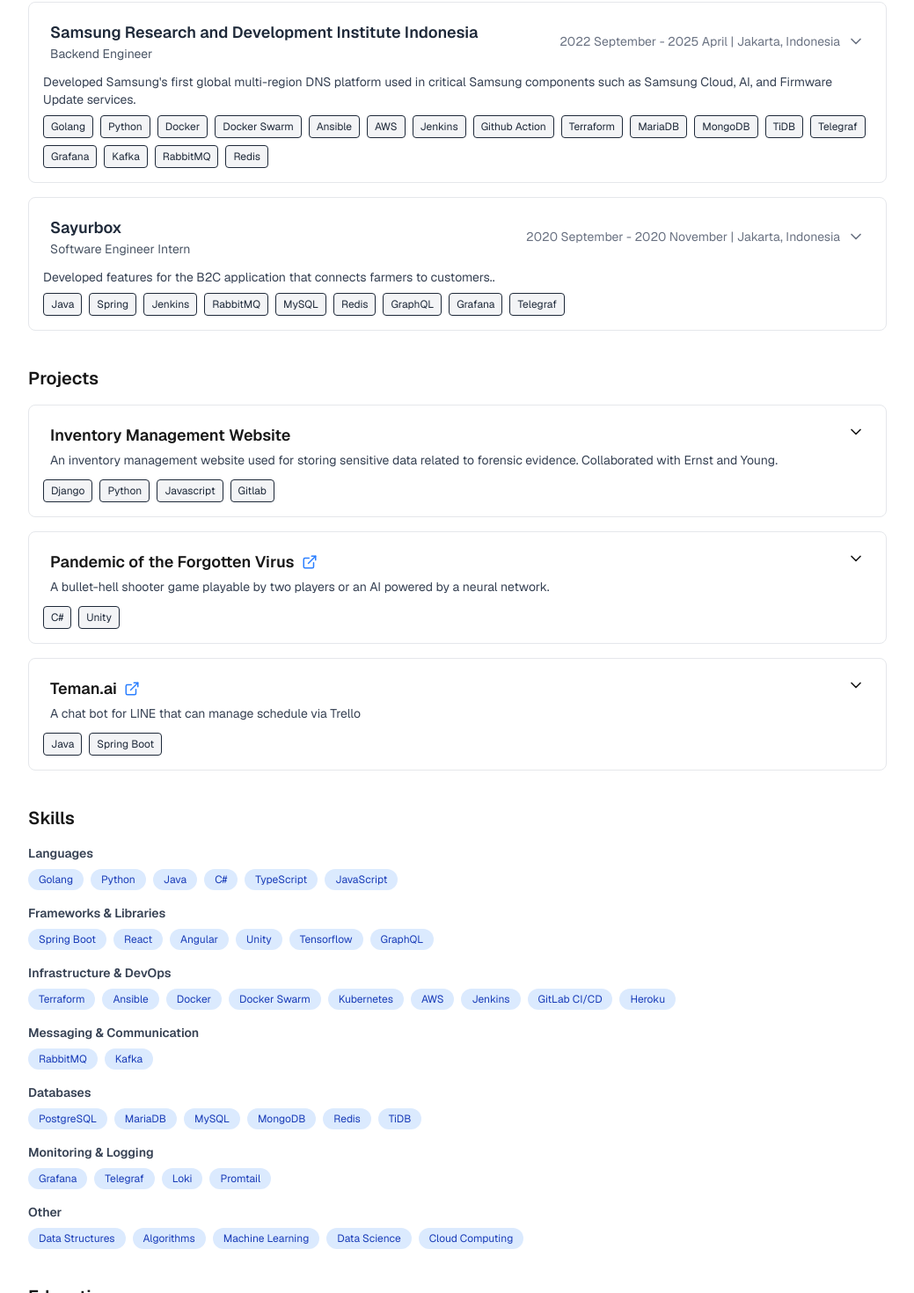
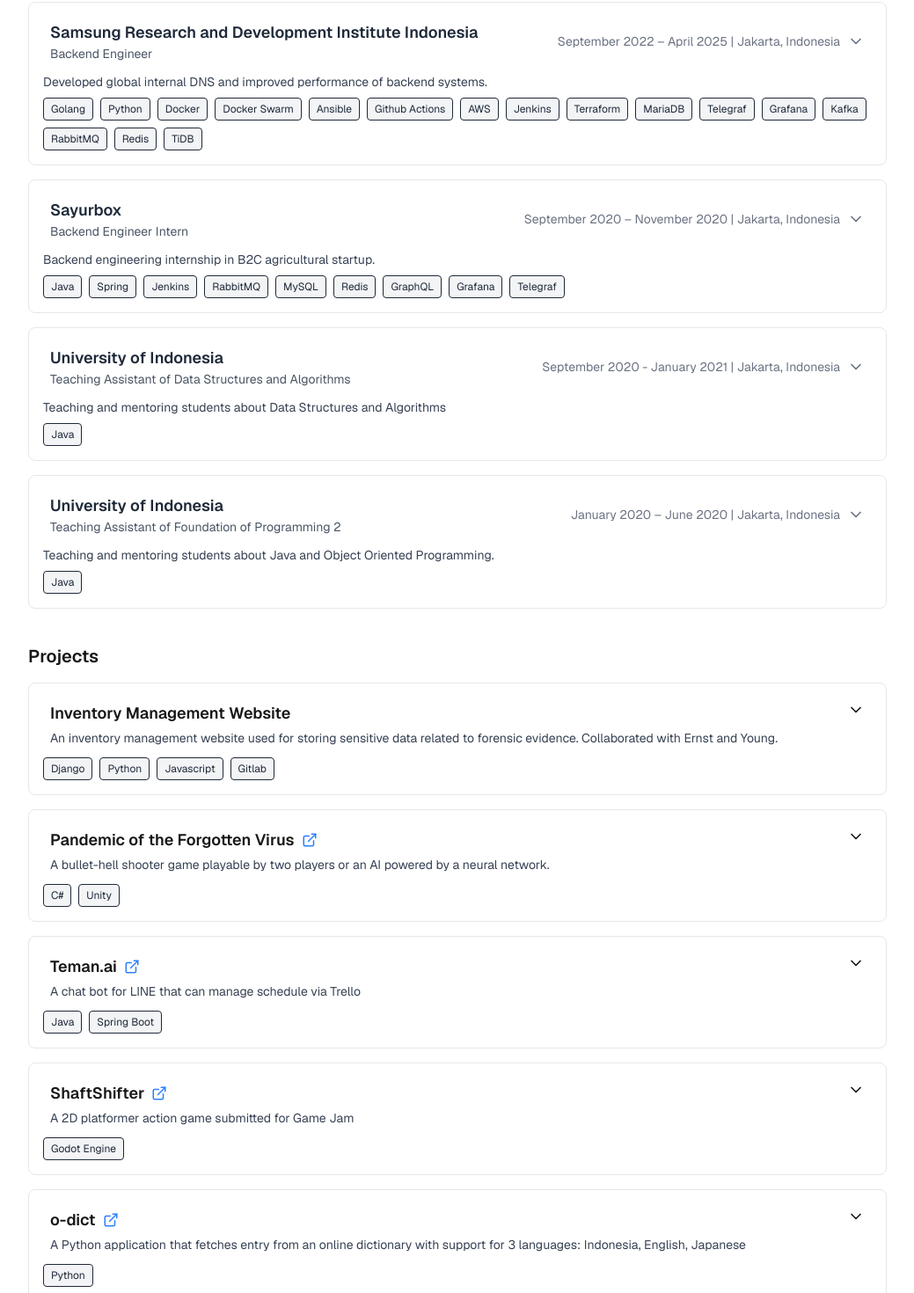
Before and after one commit to racendol/racendol.github.io, a Next.js app: page / in a window 1280 px wide. Shown: the part 414-1884 px from the top of the page at 88% size, without its empty margins (120-1159 px from the left). Built offline with nearby package versions, Linux system fonts and the light colour scheme.

Commit message:
refactored details with interface and change work details

```diff
--- a/src/app/details.tsx
+++ b/src/app/details.tsx
@@ -1,11 +1,79 @@
-export const contact = {
+export interface LanguagePair {
+  en: string;
+  ja: string;
+}
+
+export type Summary = LanguagePair
+
+export interface Organization{}
+
+export interface Contact {
+    name: string;
+  email: string;
+  github: string;
+  linkedin: string;
+}
+
+export interface Education {
+  school: string;
+  degree: LanguagePair;
+  gpa: string;
+  year: string;
+  location?: string;
+}
+
+export type Certification = LanguagePair
+
+export type LanguageSkill = LanguagePair
+
+export interface GroupedSkills {
+  [key: string]: (string | LanguagePair)[];
+}
+
+export type ProjectDetail = LanguagePair
+
+export interface Project {
+  id: string;
+  title: LanguagePair;
+  description: LanguagePair;
+  techStack: string[];
+  link?: string;
+  details: ProjectDetail[];
+}
+
+export type ExperienceDetail = LanguagePair
+
+export type Achievement = LanguagePair
+
+export interface Experience {
+  company: LanguagePair;
+  position: LanguagePair;
+  location: LanguagePair;
+  period: LanguagePair;
+  description: LanguagePair;
+  techStack: string[];
+  details: ExperienceDetail[];
+  achievements: Achievement[];
+}
+
+export interface PortofolioData {
+  contact: Contact;
+  education: Education[];
+  certifications: Certification[];
+  languageSkills: LanguageSkill[];
+  groupedSkills: GroupedSkills;
+  projects: Project[];
+  experience: Experience[];
+}
+
+export const contact: Contact = {
     name: "Rocky Arkan Adnan Ahmad",
   email: "rocky.arkan259 [at] gmail.com",
   github: "https://github.com/racendol",
   linkedin: "https://linkedin.com/in/rocky-arkan-951a45129"
 };
 
-export const education = [
+export const education: Education[] = [
   {
     school: "Universitas Indonesia",
     degree: { en: "Bachelor of Computer Science", ja: "コンピュータサイエンス学士" },
@@ -14,17 +82,17 @@
   }
 ];
 
-export const certifications = [
+export const certifications: Certification[] = [
   { en: "Japanese Language Proficiency Test (JLPT) N2", ja: "日本語能力試験 (JLPT) N2" }
 ];
 
-export const languageSkills = [
+export const languageSkills: LanguageSkill[] = [
   { en: "Indonesia (Native)", ja: "インドネシア語(ネイティブレベル)" },
   { en: "English (Business Level)", ja: "英語(ビジネスレベル)" },
   { en: "Japanese (Business Level)", ja: "日本語(ビジネスレベル)" }
 ];
 
-export const groupedSkills = {
+export const groupedSkills: GroupedSkills = {
   "Languages": ["Golang", "Python", "Java", "C#", "TypeScript", "JavaScript"],
   "Frameworks & Libraries": [
     "Spring Boot", "React", "Angular", "Unity", "Tensorflow", "GraphQL"
@@ -44,7 +112,8 @@
     { en: "Cloud Computing", ja: "クラウドコンピューティング" }
   ]
 };
-export const projects = [
+
+export const projects: Project[] = [
   {
     id: "s1",
     title: {
@@ -142,131 +211,225 @@
       },
     ],
   },
+    {
+    id: "s4",
+    title: {
+        en: "ShaftShifter",
+        ja: "ShaftShifter",
+    },
+    description: {
+        en: "A 2D platformer action game submitted for Game Jam",
+        ja: "ゲームジャムに提出した2Dプラットフォーマーアクションゲーム。",
+    },
+    techStack: ["Godot Engine"],
+    link: "https://racendol.itch.io/shaft-shifter",
+    details: [
+        {
+        en: "Developed the core gameplay mechanics, such as resource management between switching maps and switching between characters",
+        ja: "マップ切り替えやキャラクター切り替えにおけるリソース管理など、ゲームプレイのコアメカニクスを開発。",
+        },
+        {
+        en: "Designed and developed map and boss level, and also combat mechanics for each boss and characters.",
+        ja: "マップやボスステージの設計・開発、各ボスやキャラクターの戦闘メカニクスも実装。",
+        },
+        {
+        en: "Developed the enemy AI with simple tracking algorithm.",
+        ja: "簡易的な追跡アルゴリズムを用いた敵AIを開発。",
+        },
+        {
+        en: "Developed using Godot Engine and Godot Language.",
+        ja: "Godot EngineとGodot言語で開発。",
+        },
+    ],
+    },
+    {
+    id: "s5",
+    title: {
+        en: "o-dict",
+        ja: "o-dict",
+    },
+    description: {
+        en: "A Python application that fetches entry from an online dictionary with support for 3 languages: Indonesia, English, Japanese",
+        ja: "インドネシア語・英語・日本語に対応したオンライン辞書から語彙を取得するPythonアプリケーション。",
+    },
+    techStack: ["Python"],
+    link: "https://github.com/racendol/o-dict",
+    details: [
+        {
+        en: "Developed the design for API calling to each dictionary.",
+        ja: "各辞書へのAPI呼び出し設計・開発を担当。",
+        },
+        {
+        en: "Uses beautifulsoup4 for HTML parsing.",
+        ja: "HTML解析にはbeautifulsoup4を使用。",
+        },
+        {
+        en: "Developed using Python with tkinter for displaying UI.",
+        ja: "UI表示にはtkinterを用い、Pythonで開発。",
+        },
+    ],
+    }
 ];
 
-export const experience = [
+const teachingAssistantUiExpDDP2: Experience = {
+  company: { en: "University of Indonesia", ja: "インドネシア大学" },
+  position: { en: "Teaching Assistant of Foundation of Programming 2", ja: "プログラミング基礎2のティーチングアシスタント" },
+  location: { en: "Jakarta, Indonesia", ja: "ジャカルタ、インドネシア" },
+  period: { en: "January 2020 – June 2020", ja: "2020年1月〜6月" },
+  description: {
+    en: "Teaching and mentoring students about Java and Object Oriented Programming.",
+    ja: "Javaおよびオブジェクト指向プログラミングについて学生に指導とメンタリングを実施。",
+  },
+  techStack: ["Java"],
+  details: [
     {
+      en: "Mentored students about Java and Object Oriented Programming concepts, such as inheritance, polymorphism, interface, and abstract classes.",
+      ja: "継承、ポリモーフィズム、インターフェース、抽象クラスなどのオブジェクト指向プログラミングの概念について学生たちに指導。",
+    },
+  ],
+  achievements: [
+    {
+      en: "Created test problems and graded students work with 1-on-1  sessions.",
+      ja: "テスト問題の作成および1対1のセッションによる学生の課題評価を担当。",
+    }
+  ]
+};
+
+const teachingAssistantUiExpSDA: Experience = {
+  company: { en: "University of Indonesia", ja: "インドネシア大学" },
+  position: { en: "Teaching Assistant of Data Structures and Algorithms", ja: "データ構造とアルゴリズムのティーチングアシスタント" },
+  location: { en: "Jakarta, Indonesia", ja: "ジャカルタ、インドネシア" },
+  period: { en: "September 2020 - January 2021", ja: "2020年9月〜2021年1月" },
+  description: {
+    en: "Teaching and mentoring students about Data Structures and Algorithms",
+    ja: "データ構造とアルゴリズムについて学生に指導とメンタリングを実施。",
+  },
+  techStack: ["Java"],
+  details: [
+    {
+      en: "Mentored students about Data Structures and Algorithms concepts: Recursion, Sliding windows (Kadane's), Binary Search, Dynamic Programming, Stack & Queue, Linked List, Tree,  BFS & DFS, Priority Queue, Graph Traversal, and Djikstra",
+      ja: "再帰、スライディングウィンドウ (カデーン法)、二分探索、動的計画法、スタックとキュー、連結リスト、木構造、BFSとDFS、優先度付きキュー、グラフ探索、ダイクストラ法などの概念を学生たちに指導。",
+    },
+  ],
+  achievements: [
+    {
+      en: "Created test problems and graded students work with 1-on-1 sessions.",
+      ja: "テスト問題の作成および1対1のセッションによる学生の課題評価を担当。",
+    }
+  ]
+};
+
+const tomatoExperience: Experience = {
   company: { en: "Tomato Co. Ltd.", ja: "株式会社トマト" },
   position: { en: "Software Engineer", ja: "ソフトウェアエンジニア" },
-    location: { en: "Tokyo, Japan", ja: "東京、日本" },
-    period: { en: "2025 April - Present", ja: "2025年4月 - 現在" },
+  location: { en: "Tokyo, Japan", ja: "日本、東京" },
+  period: { en: "April 2025 – Present", ja: "2025年4月〜現在" },
   description: {
-      en: "Led a team of engineers in developing the company's in-house management software.",
-      ja: "社内管理ソフトウェアの開発を担当し、エンジニアチームをリード。"
+    en: "Internal full-stack management system development and team leadership.",
+    ja: "社内のフルスタック管理システムの開発およびチームリーダーとしての指導。",
   },
   techStack: ["Java", "Spring", "Angular", "React", "Typescript", "PostgreSQL"],
   details: [
     {
-        en: "Developed the full-stack CRUD in-house management system software using Spring Boot (Java) for the backend and Angular & React for the frontend.",
-        ja: "バックエンドにSpring Boot (Java)、フロントエンドにAngularおよびReactを使用して、社内管理システムのフルスタック開発を担当。"
+      en: "Developed a full-stack internal visitor management system (Spring Boot/Angular/React), digitizing operations previously done on paper through QR code integration and automated email notifications, streamlined operations and save hours of manual processing time.",
+      ja: "紙ベースで行われていた業務をQRコードの統合と自動メール通知を使用してデジタル化することで、社内の訪問者管理システム（Spring Boot/Angular/React）をフルスタックで開発し、業務を効率化して数時間の手作業を削減しました。",
+    },
+  ],
+  achievements: [
+    {
+      en: "Led a team composed of junior developers as team leader, teaching and mentoring on Spring Boot, MVC architecture, REST API, Database, and SOLID principles.",
+      ja: "チームリーダーとして若手開発者で構成されたチームを指導し、Spring Boot、MVCアーキテクチャ、REST API、データベース、およびSOLID原則について教育とメンタリングを行いました。",
+    }
+  ]
+};
+
+
+const samsungExperience: Experience = {
+  company: {
+    en: "Samsung Research and Development Institute Indonesia",
+    ja: "サムスン研究開発インスティテュートインドネシア",
+  },
+  position: { en: "Backend Engineer", ja: "バックエンドエンジニア" },
+  location: { en: "Jakarta, Indonesia", ja: "インドネシア、ジャカルタ" },
+  period: { en: "September 2022 – April 2025", ja: "2022年9月〜2025年4月" },
+  description: {
+    en: "Developed global internal DNS and improved performance of backend systems.",
+    ja: "グローバル社内DNSの開発およびバックエンドシステムのパフォーマンス改善。",
+  },
+  techStack: [
+    "Golang", "Python", "Docker", "Docker Swarm", "Ansible", "Github Actions",
+    "AWS", "Jenkins", "Terraform", "MariaDB", "Telegraf", "Grafana",
+    "Kafka", "RabbitMQ", "Redis", "TiDB"
+  ],
+  details: [
+    {
+      en: "Developed Samsung’s first global, multi-region internal DNS platform using Golang, serving critical components like Samsung Cloud, AI, and Firmware Update services with 99.99% uptime target. Achieved a 30% cost reduction and improved security compared to competitor products such as AWS Route 53.",
+      ja: "Golangを用いてサムスン初のグローバルなマルチリージョン内部DNSプラットフォームを開発し、Samsung Cloud、AI、ファームウェアアップデートなどの重要なコンポーネントに99.99%の稼働率で提供。AWS Route 53などの競合製品と比較して、コストを30%削減しセキュリティを向上させました。",
     },
     {
-        en: "Implemented features including email notifications, QR code check-in, and data export to CSV using REST API and MVC architecture.",
-        ja: "REST APIとMVCアーキテクチャでメール通知、QRコードによるチェックイン、CSV形式でのデータエクスポート機能を実装。"
+      en: "Integrated AWS CLI and Terraform support, enabling use as a drop-in replacement in Infrastructure as Code setups for other projects. Eliminated manual operations and automated deployment workflows across multiple projects.",
+      ja: "AWS CLIとTerraformのサポートを統合し、他プロジェクトのInfrastructure as Code構成で代替として使用可能に。手作業を排除し、複数プロジェクトでのデプロイワークフローを自動化しました。",
     },
     {
-        en: "Communicated in both Japanese and English with team members and management.",
-        ja: "チームメンバーやマネージャーと日本語および英語でコミュニケーションを実施。"
+      en: "Communicated using English with teams across the globe.",
+      ja: "英語で国際のチームをコミュニケーションしました。",
     }
   ],
   achievements: [
     {
-        en: "Led a team of engineers, delegated tasks, managed schedules, and contributed to development.",
-        ja: "エンジニアチームをリードし、タスクの割り当てやスケジュール管理を行いながら、開発にも貢献。"
+      en: "Designed system for asynchronous replication using Kafka, enabling users to create and replicate data across the globe. Achieved maximum 60 seconds replicate guarantee policy, with average 6 seconds per replication, with many failover scenario.",
+      ja: "Kafkaを用いた非同期レプリケーションシステムを設計し、世界中でのデータ作成と複製を可能に。最大60秒のレプリケーション保証ポリシー、平均6秒のレプリケーション速度を実現し、多数のフェイルオーバーシナリオに対応しました。",
+    },
+    {
+      en: "Refactored a faulty message queue consumer from single-threaded with uncontrolled thread spawn problems to multi-threaded with caching strategy, reducing average response from 10 seconds to 100 milliseconds, while also applying limiter for thread safety using Semaphore pattern. This also improved system performance to handle concurrent requests up to 150x, from around 300 to 50000 concurrent requests.",
+      ja: "スレッドリークのある単一スレッドのメッセージキューコンシューマを、キャッシュ戦略を用いたマルチスレッド構成にリファクタリング。平均応答時間を10秒から100ミリ秒に短縮し、Semaphoreパターンによるスレッドセーフなリミッターも導入。これにより、同時リクエスト処理能力が約300から5万へと150倍に向上しました。",
+    },
+    {
+      en: "Refactored a complex recursive algorithm to simpler breadth-first algorithm, boosting QPS by 2.5x in best-case (2000→5000 QPS) and 25x in worst-case (150→4000 QPS) scenarios, while improving monitoring/tracing by eliminating recursion.",
+      ja: "複雑な再帰アルゴリズムをよりシンプルな幅優先アルゴリズムにリファクタリングし、ベストケースではQPSを2.5倍（2000→5000）、ワーストケースでは25倍（150→4000）に向上。再帰を排除することで監視およびトレースのしやすさも改善しました。",
+    },
+    {
+      en: "Fixed an urgent, critical bug that happens in a legacy Python2 system in production environment where the bug is very obscured and hard to find, and being the only person in the team who can finally debugged and fixed the problem, preventing a major system failure and significant financial loss. Debugged by thorough and extensive log search. Recognized as the team’s go-to expert for legacy system issues.",
+      ja: "本番環境で発生したレガシーなPython2システムの重大かつ緊急のバグを、チーム内で唯一デバッグ・修正できたことで、重大なシステム障害と大きな損失を回避。徹底的なログ調査によりバグを特定し、レガシーシステムに関するチームの第一人者として認知されました。",
     }
   ]
+};
+
+
+const sayurboxExperience: Experience = {
+  company: { en: "Sayurbox", ja: "Sayurbox" },
+  position: { en: "Backend Engineer Intern", ja: "バックエンドエンジニアインターン" },
+  location: { en: "Jakarta, Indonesia", ja: "インドネシア、ジャカルタ" },
+  period: { en: "September 2020 – November 2020", ja: "2020年9月〜11月" },
+  description: {
+    en: "Backend engineering internship in B2C agricultural startup.",
+    ja: "農業系スタートアップでのB2C向けバックエンド開発インターン。",
+  },
+  techStack: ["Java", "Spring", "Jenkins", "RabbitMQ", "MySQL", "Redis", "GraphQL", "Grafana", "Telegraf"],
+  details: [
+    {
+      en: "Developed and maintained the B2C application connecting farmers and consumers using Spring Boot (Java) in a fast-paced startup environment.",
+      ja: "急成長中のスタートアップ環境において、Spring Boot（Java）を用いて農家と消費者をつなぐB2Cアプリケーションを開発・保守しました。",
     },
     {
-    company: {
-      en: "Samsung Research and Development Institute Indonesia",
-      ja: "Samsung Research and Development Institute Indonesia"
-    },
-    position: { en: "Backend Engineer", ja: "バックエンドエンジニア" },
-    location: { en: "Jakarta, Indonesia", ja: "ジャカルタ、インドネシア" },
-    period: { en: "2022 September - 2025 April", ja: "2022年9月 - 2025年4月" },
-    description: {
-      en: "Developed Samsung's first global multi-region DNS platform used in critical Samsung components such as Samsung Cloud, AI, and Firmware Update services.",
-      ja: "Samsung Cloud、AI、ファームウェアアップデートなどの重要なコンポーネントで使用される、Samsung初のグローバルマルチリージョンDNSプラットフォームを開発。"
-    },
-    techStack: [
-      "Golang", "Python", "Docker", "Docker Swarm", "Ansible", "AWS", "Jenkins",
-      "Github Action", "Terraform", "MariaDB", "MongoDB", "TiDB", "Telegraf", "Grafana",
-      "Kafka", "RabbitMQ", "Redis"
-    ],
-    details: [
-      {
-        en: "Developed and maintained a DNS platform used by internal Samsung projects with millions of queries per second.",
-        ja: "100万リクエスト毎秒のSamsung社内プロジェクトで使用されるDNSプラットフォームの開発と保守を担当。"
-      },
-      {
-        en: "Supported multi-region deployments with asynchronous replication and routing (health checks, region-based, latency-based).",
-        ja: "非同期レプリケーションやルーティング(ヘルスチェック、リージョンベース、レイテンシーベース)に対応したマルチリージョン展開をサポート。"
-      },
-      {
-        en: "Focused on performance and high availability in development.",
-        ja: "開発ではパフォーマンスと高可用性を重視。"
-      },
-      {
-        en: "Integrated compatibility with AWS CLI and Terraform, allowing it to be used as a drop-in replacement for AWS DNS Service and support Infrastructure as Code.",
-        ja: "AWS CLIやTerraformとの互換性を備え、AWS DNSサービスの代替として利用可能。IaC(Infrastructure as Code)にも対応。"
-      },
-      {
-        en: "Communicated in Bahasa Indonesia and English with local and international teams.",
-        ja: "インドネシア語と英語を用いて、国内外のチームとコミュニケーションを実施。"
+      en: "Communicated using English and Japanese.",
+      ja: "英語と日本語でチームメンバーと上司をコミュニケーションしました。",
     }
   ],
   achievements: [
     {
-        en: "Participated in the design of a large, complex multi-regional system and was responsible for the asynchronous replication design using Kafka.",
-        ja: "大規模かつ複雑なマルチリージョンシステムの設計に参加し、Kafkaを用いた非同期レプリケーション設計を担当。"
+      en: "Implemented a new voucher type feature using design patterns, increased sales by 10% during promotional periods.",
+      ja: "デザインパターンを活用して新しいバウチャー機能を実装し、プロモーション期間中の売上を10%向上させました。",
     },
     {
-        en: "Refactored the health check algorithm from single-threaded to multi-threaded with caching, improving performance by 500 times and enhancing scalability.",
-        ja: "ヘルスチェックアルゴリズムをシングルスレッドからマルチスレッドとキャッシュ対応にリファクタリングし、パフォーマンスを500倍向上させ、スケーラビリティを改善。"
+      en: "Refactored the voucher system to use RabbitMQ messaging queues for inter-service communication, improving scalability.",
+      ja: "バウチャーシステムをRabbitMQメッセージキューを使ったサービス間通信にリファクタリングし、スケーラビリティを向上させました。",
     },
     {
-        en: "Refactored a complex recursive backend algorithm into a simpler breadth-first algorithm, improving performance by 2.5x and making debugging easier.",
-        ja: "複雑な再帰的バックエンドアルゴリズムを、簡潔な幅優先探索アルゴリズムにリファクタリングし、パフォーマンスを2.5倍向上させ、デバッグの容易化を実現。"
-      },
-      {
-        en: "Fixed an obscure bug in a legacy Python2 system that couldn't be found by ChatGPT or Stack Overflow. Received praise from the team lead and became the go-to person for bug fixes.",
-        ja: "ChatGPTやStack Overflowでも見つからないレガシーなPython2システムの難解なバグを修正。リーダーから高く評価され、バグ修正の相談役となる。"
+      en: "Refactored GraphQL output structure for clarity and consistency, improving frontend integration and earning positive feedback from frontend teams.",
+      ja: "GraphQLの出力構造を明確かつ一貫性のある形式にリファクタリングし、フロントエンドとの統合を改善。フロントエンドチームから高評価を得ました。",
     }
   ]
-  },
-  {
-    company: { en: "Sayurbox", ja: "Sayurbox" },
-    position: { en: "Software Engineer Intern", ja: "ソフトウェアエンジニアインターン" },
-    location: { en: "Jakarta, Indonesia", ja: "ジャカルタ、インドネシア" },
-    period: { en: "2020 September - 2020 November", ja: "2020年9月 - 2020年11月" },
-    description: {
-      en: "Developed features for the B2C application that connects farmers to customers..",
-      ja: "農家と顧客をつなぐB2Cアプリケーションの機能を開発。"
-    },
-    techStack: ["Java", "Spring", "Jenkins", "RabbitMQ", "MySQL", "Redis", "GraphQL", "Grafana", "Telegraf"],
-    details: [
-      {
-        en: "Developed and maintained the B2C application using Spring Boot (Java).",
-        ja: "Spring Boot (Java)を用いて、B2Cアプリケーションの開発と保守を担当。"
-      },
-      {
-        en: "Worked in a startup agile environment using Scrum methodology.",
-        ja: "スタートアップ環境において、Scrum手法を用いたアジャイル開発に従事。"
-      },
-      {
-        en: "Communicated in Bahasa Indonesia and English with team members, including those based in India.",
-        ja: "インドネシア語と英語で、インド拠点を含むチームメンバーと連携。"
-      }
-    ],
-    achievements: [
-      {
-        en: "Developed a critical voucher feature using the Command Design Pattern, potentially increasing sales by up to 20%",
-        ja: "コマンドデザインパターンを使用して重要なバウチャー機能を開発し、売上を最大20%向上させる可能性を実現。"
-      },
-      {
-        en: "Refactored the voucher system to use RabbitMQ messaging queues for inter-service communication, enhancing scalability.",
-        ja: "バウチャーシステムをRabbitMQを使ったメッセージキューにリファクタリングし、サービス間通信のスケーラビリティを向上。"
-      }
-    ]
-  }
-];
+};
+
+export const experience = [ tomatoExperience, samsungExperience, sayurboxExperience, teachingAssistantUiExpSDA, teachingAssistantUiExpDDP2 ];
```
Also changed, not shown: src/app/ResumeLatexConverter.tsx (+4 -66 lines). Lines whose indentation alone changed are shown as unchanged.
